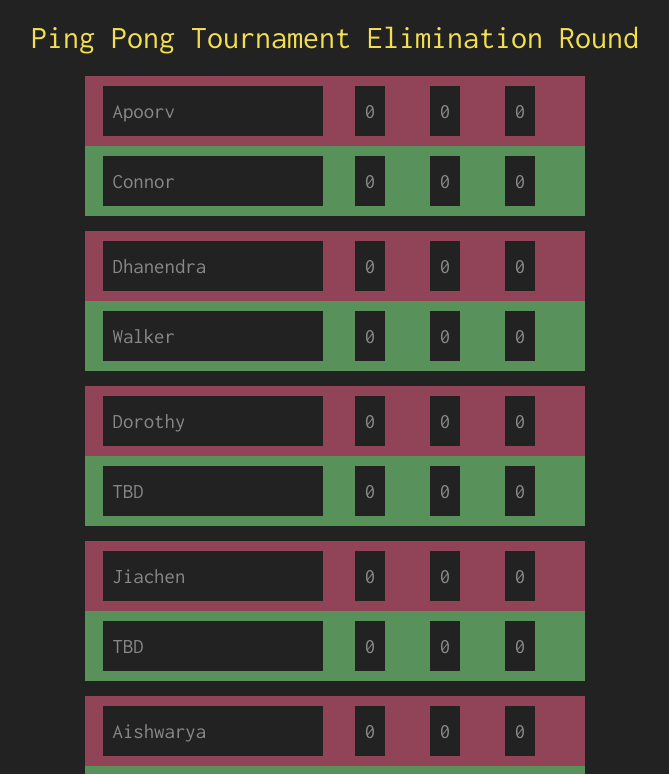
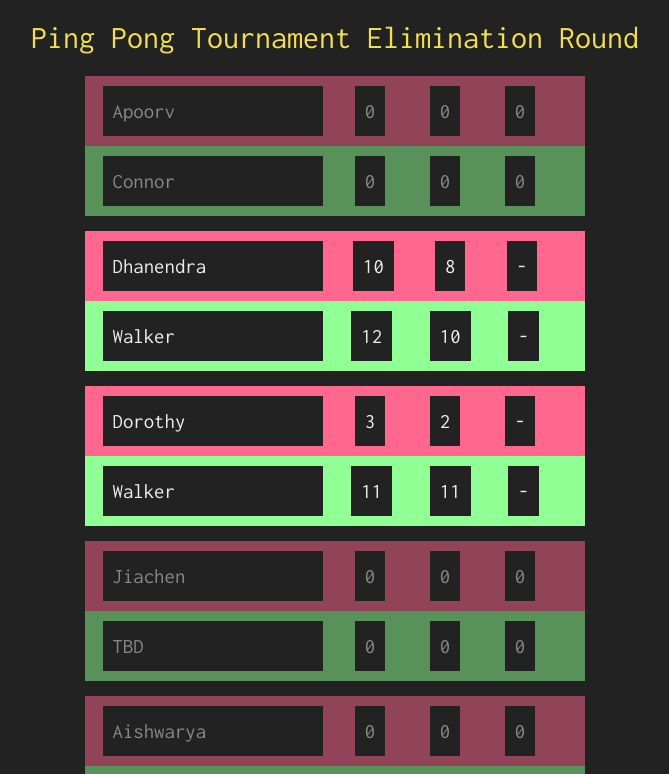
Before and after one commit to vritant24/PingPongBrackets, a React (Create React App) app: page / in a window 1280 px wide. Shown: the top 774 px of the page, without its empty margins (305-974 px from the left). Built offline with nearby package versions, Linux system fonts and the light colour scheme.

Commit message:
Update tally.js

```diff
--- a/src/tally.js
+++ b/src/tally.js
@@ -9,16 +9,16 @@ export default [
     {
         p1: "Dhanendra",
         p2: "Walker",
-        s1: [0, 0, 0],
-        s2: [0, 0, 0],
-        d: false
+        s1: [10, 8, "-"],
+        s2: [12, 10, "-"],
+        d: true
     },
     {
         p1: "Dorothy",
-        p2: "TBD",
-        s1: [0, 0, 0],
-        s2: [0, 0, 0],
-        d: false
+        p2: "Walker",
+        s1: [3, 2, "-"],
+        s2: [11, 11, "-"],
+        d: true
     },
     {
         p1: "Jiachen",
```
